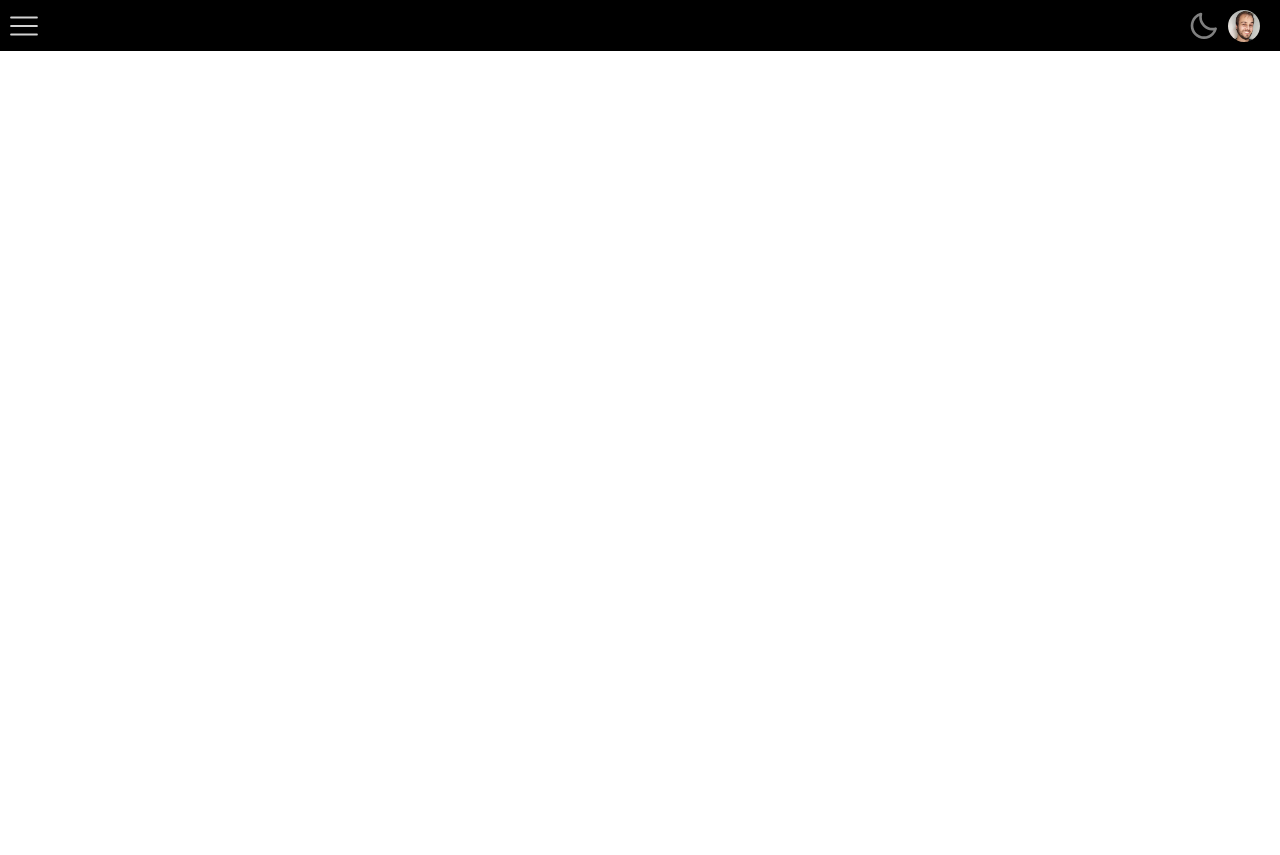
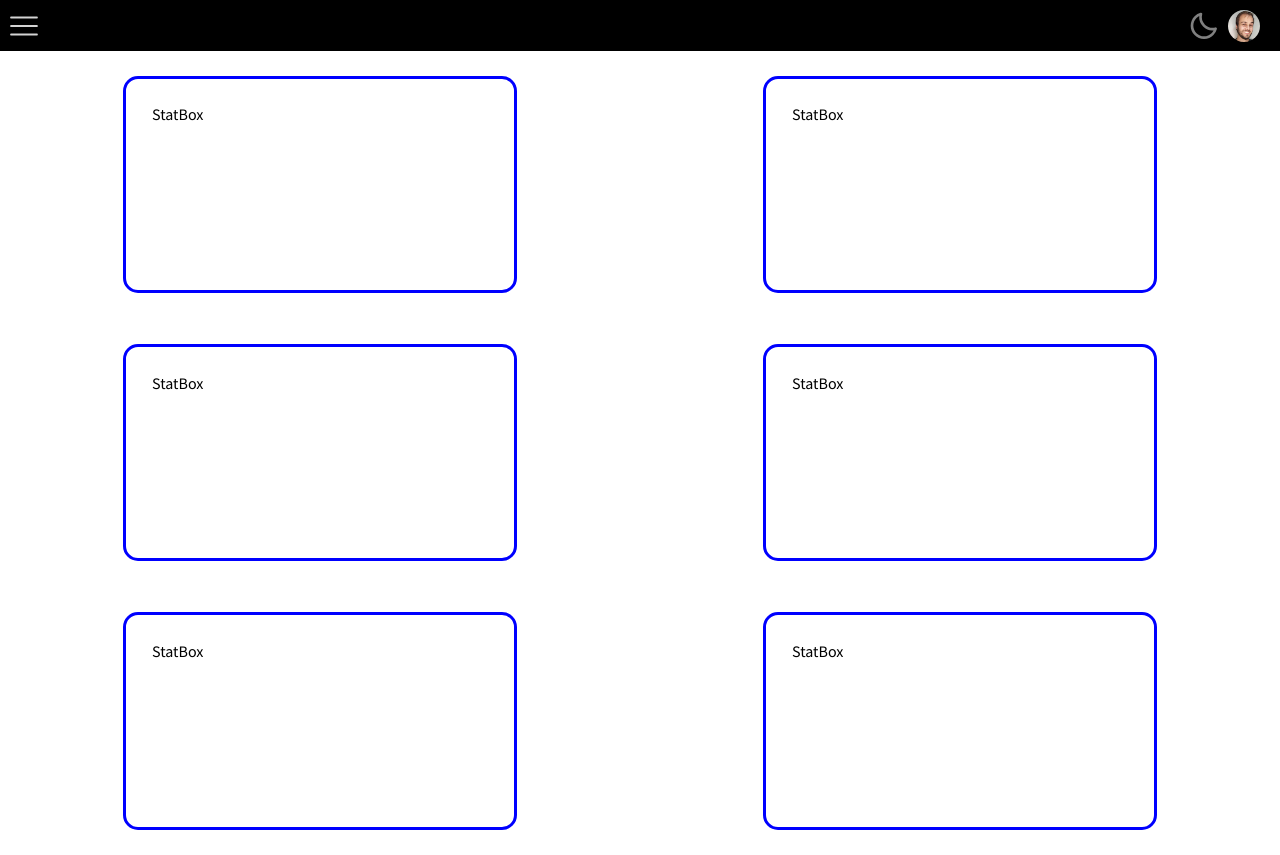
Before and after one commit to Obdurat/Responsive_Dashboard, a React (Vite) app: page / in a window 1280 px wide. Before the commit the page ends 800 px from the top, so only its background shows below. Built offline with nearby package versions, Linux system fonts and the light colour scheme.

Commit message:
style: Now on desktop when dropdown menu is open it moves content to the side

```diff
--- a/src/App.tsx
+++ b/src/App.tsx
@@ -11,6 +11,7 @@ function App() {
 			<Header />
 			<main className='content'>
 				<Dropdown />
+				<Dashboard />
 			</main>
 		</Provider>
 	);
--- a/src/Components/Dropdown/index.tsx
+++ b/src/Components/Dropdown/index.tsx
@@ -15,7 +15,7 @@ const Dropdown = () => {
 	}
 
 	return (
-		<S.dropdownList className={open ? 'dropdown-animate' : 'dropdown-animate-backwards'}>
+		<S.dropdownList className={'dropdown-animate'}>
 			<li>
 				<AiOutlineHome />
 				<span>Dashboard</span>
--- a/src/Components/Dropdown/style.ts
+++ b/src/Components/Dropdown/style.ts
@@ -13,6 +13,7 @@ export const dropdownList = styled.ul`
   border-top: solid 2px grey;
   border-radius: 8px;
   background-color: white;
+  z-index: 1;
   width: 300px;
   div {
     font-weight: bold;
--- a/src/Components/StatBox/style.ts
+++ b/src/Components/StatBox/style.ts
@@ -5,7 +5,6 @@ export const boxContainer = styled.div`
   margin: 2%;
   border: 3px solid blue;
   border-radius: 15px;
-  margin: 2%;
   padding: 2%;
   height: 10rem;
   width: 21rem;
--- a/src/Pages/Dashboard/index.tsx
+++ b/src/Pages/Dashboard/index.tsx
@@ -1,10 +1,14 @@
 import React from 'react';
 import {StatBox} from '../../Components/StatBox';
+import {useSelector} from 'react-redux';
 import * as S from './style';
+import {type RootState} from '@Store/ReduxStore';
 
-const Dashboard = () => (
+const Dashboard = () => {
+	const open = useSelector((state: RootState) => state.dropdown.value);
+	return (
 		<>
-		<S.boardContainer>
+			<S.boardContainer open={open}>
 				<StatBox />
 				<StatBox />
 				<StatBox />
@@ -14,5 +18,6 @@ const Dashboard = () => (
 			</S.boardContainer>
 		</>
 	);
+};
 
 export default Dashboard;
--- a/src/Pages/Dashboard/style.ts
+++ b/src/Pages/Dashboard/style.ts
@@ -1,4 +1,8 @@
 import styled from 'styled-components';
+
+type Props = {
+	open: boolean;
+};
 
 export const boardContainer = styled.div`
   position: absolute;
@@ -6,9 +10,11 @@ export const boardContainer = styled.div`
   flex-direction: row;
   justify-content: space-around;
   flex-grow: 1;
-  width: 100vw;
   flex-wrap: wrap;
+  transition: margin-left 0.3s ease-in-out;
+  ${(props: Props) => props.open && 'margin-left: 17rem;'};
   @media (max-width: 900px) {
     flex-direction: column;
+    margin-left: 0;
   }
 `;
--- a/src/Redux/States/dropDown.ts
+++ b/src/Redux/States/dropDown.ts
@@ -16,10 +16,16 @@ export const dropdownSlice = createSlice({
 		toogle(state) {
 			state.value = !state.value;
 		},
+		setOpen(state) {
+			state.value = true;
+		},
+		setClose(state) {
+			state.value = false;
+		},
 	},
 });
 
 // Action creators are generated for each case reducer function
-export const {toogle} = dropdownSlice.actions;
+export const {toogle, setOpen, setClose} = dropdownSlice.actions;
 
 export default dropdownSlice.reducer;
```
Lines whose indentation alone changed are shown as unchanged.
